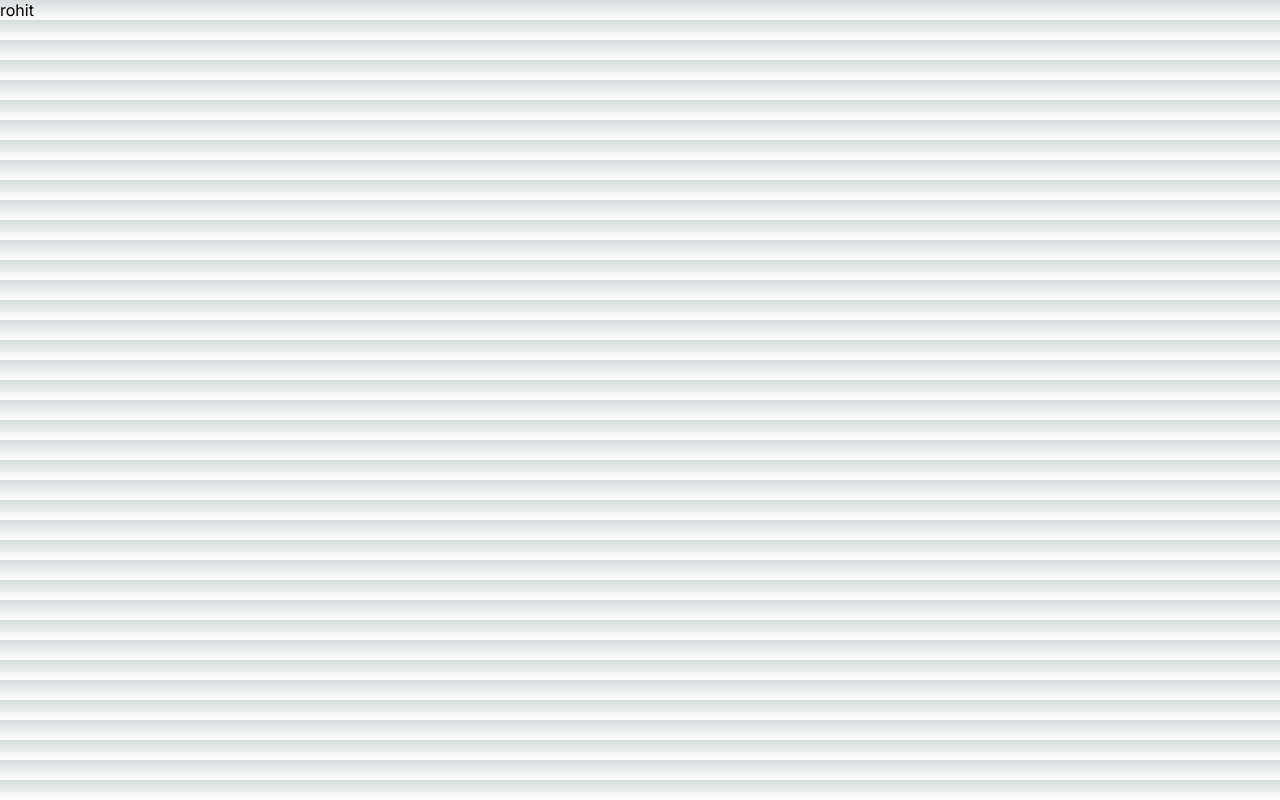
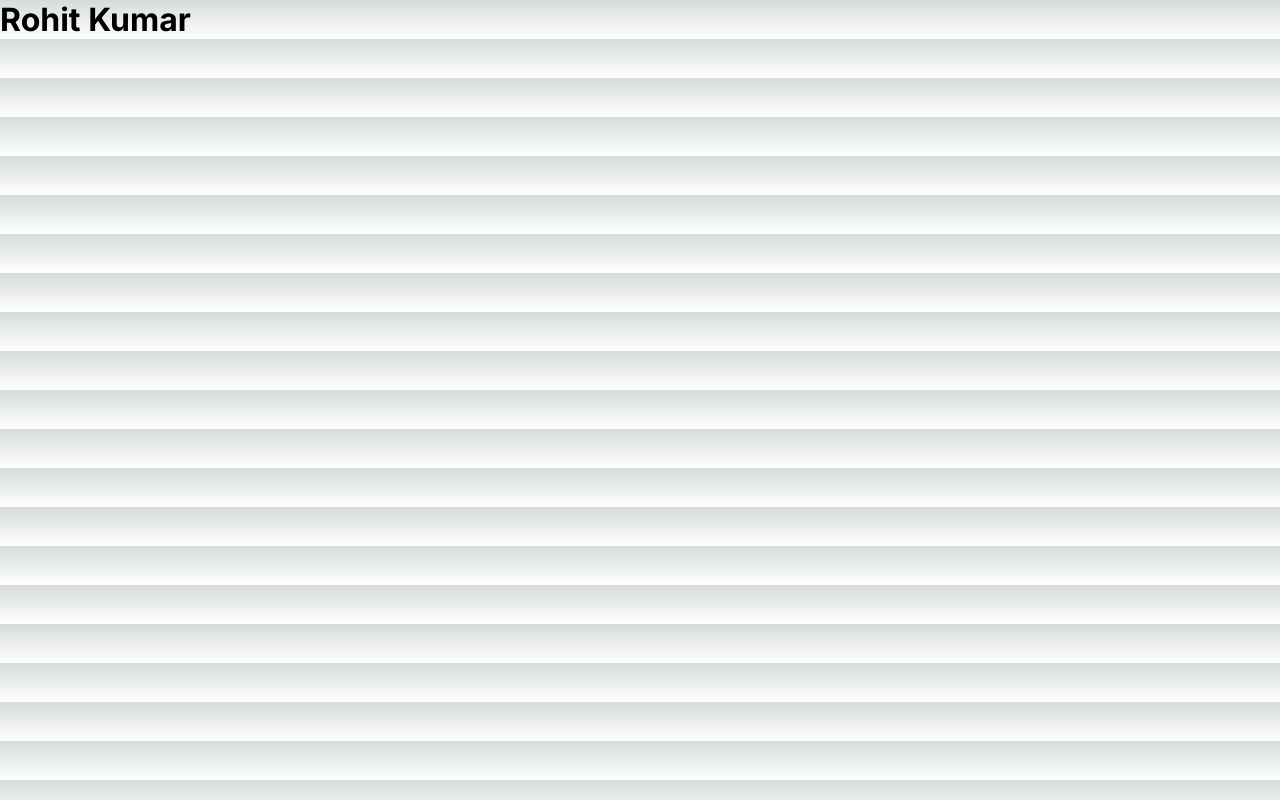
Before and after one commit to rohit-kumaar/next_js, a Next.js app: page / in a window 1280 px wide. Built offline with nearby package versions, Linux system fonts and the light colour scheme.

Commit message:
change my name

```diff
--- a/src/app/page.tsx
+++ b/src/app/page.tsx
@@ -1,3 +1,7 @@
 export default function Home() {
-  return <main>rohit</main>;
+  return (
+    <main>
+      <h1>Rohit Kumar</h1>
+    </main>
+  );
 }
```
